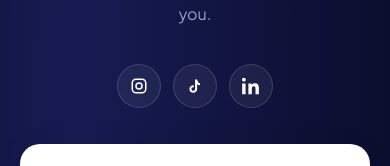
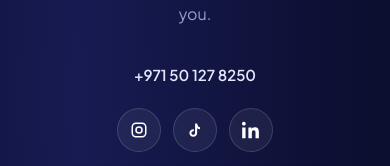
Before and after one commit to tareqballan/harmonies.ae, a React (Vite) app: page /contact in a window 390 px wide. Shown: the part 299-465 px from the top of the page. Built offline with nearby package versions, Linux system fonts and the light colour scheme; no server answers.

Commit message:
Add contact phone number to footer and contact page

```diff
--- a/src/components/ContactUs/ContactUs.jsx
+++ b/src/components/ContactUs/ContactUs.jsx
@@ -78,6 +78,7 @@ export default function ContactUs() {
           <p className={styles.subCopy}>
             Questions, feedback, or just want to say hi — drop us a line and a real person will get back to you.
           </p>
+          <a href="tel:+971501278250" className={styles.phoneLink}>+971 50 127 8250</a>
           <div className={styles.socials}>
             <a href="https://www.instagram.com/harmonies.ae" target="_blank" rel="noopener noreferrer" aria-label="Instagram" className={styles.socialBtn}>
               <svg width="18" height="18" viewBox="0 0 24 24" fill="none" stroke="#fff" strokeWidth="2">
--- a/src/components/ContactUs/ContactUs.module.css
+++ b/src/components/ContactUs/ContactUs.module.css
@@ -92,6 +92,14 @@
   color: #9a9ec4;
   margin: 0 0 36px;
 }
+.phoneLink {
+  display: inline-block;
+  font-size: 15px;
+  font-weight: 600;
+  color: #e4e7fc;
+  margin: 0 0 24px;
+}
+
 .socials {
   display: flex;
   gap: 12px;
--- a/src/components/Footer/Footer.jsx
+++ b/src/components/Footer/Footer.jsx
@@ -105,6 +105,7 @@ export default function Footer() {
           <span className={styles.brandWordmark}>Harmonies</span>
         </div>
         <span className={styles.copyright}>© 2026 Lumiere Global Ventures LLC-FZ. All rights reserved.</span>
+        <a href="tel:+971501278250" className={styles.subline}>+971 50 127 8250</a>
         <span className={styles.subline}>
           Harmonies is a social commerce platform operated by Lumiere Global Ventures LLC-FZ.
         </span>
```
